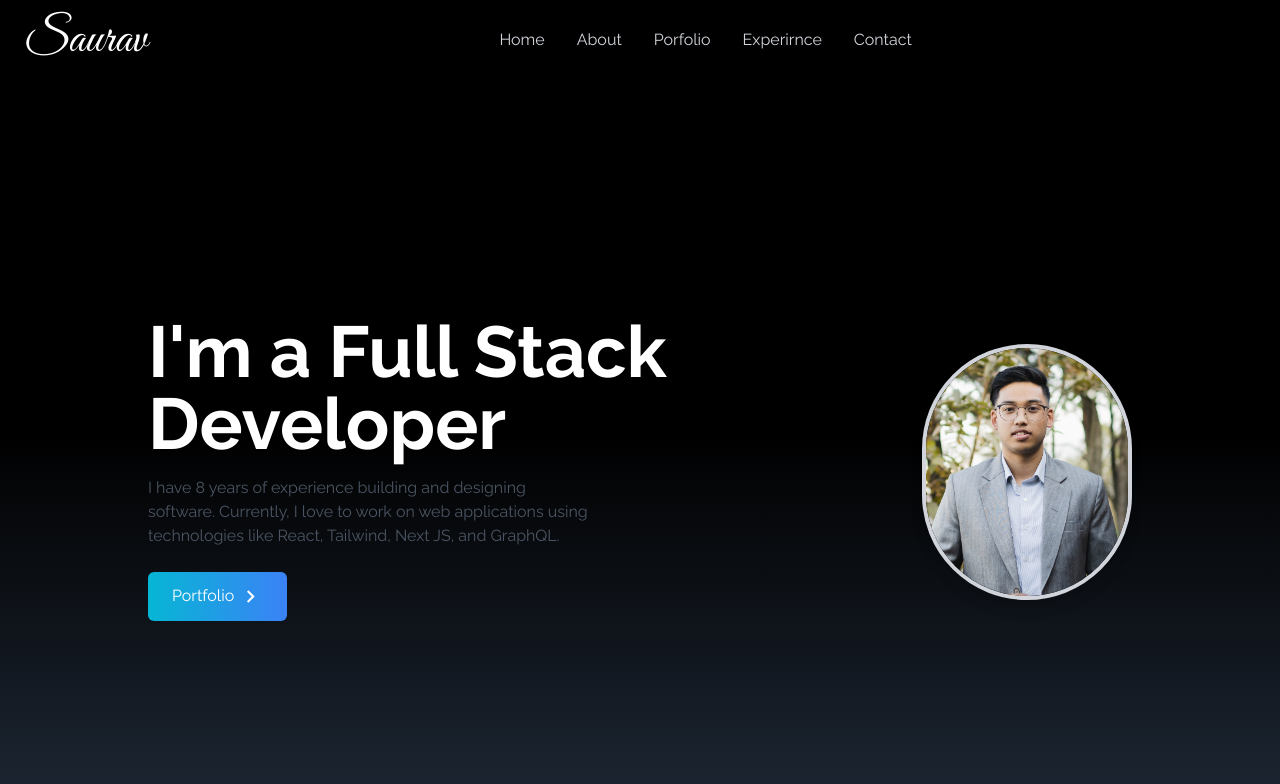
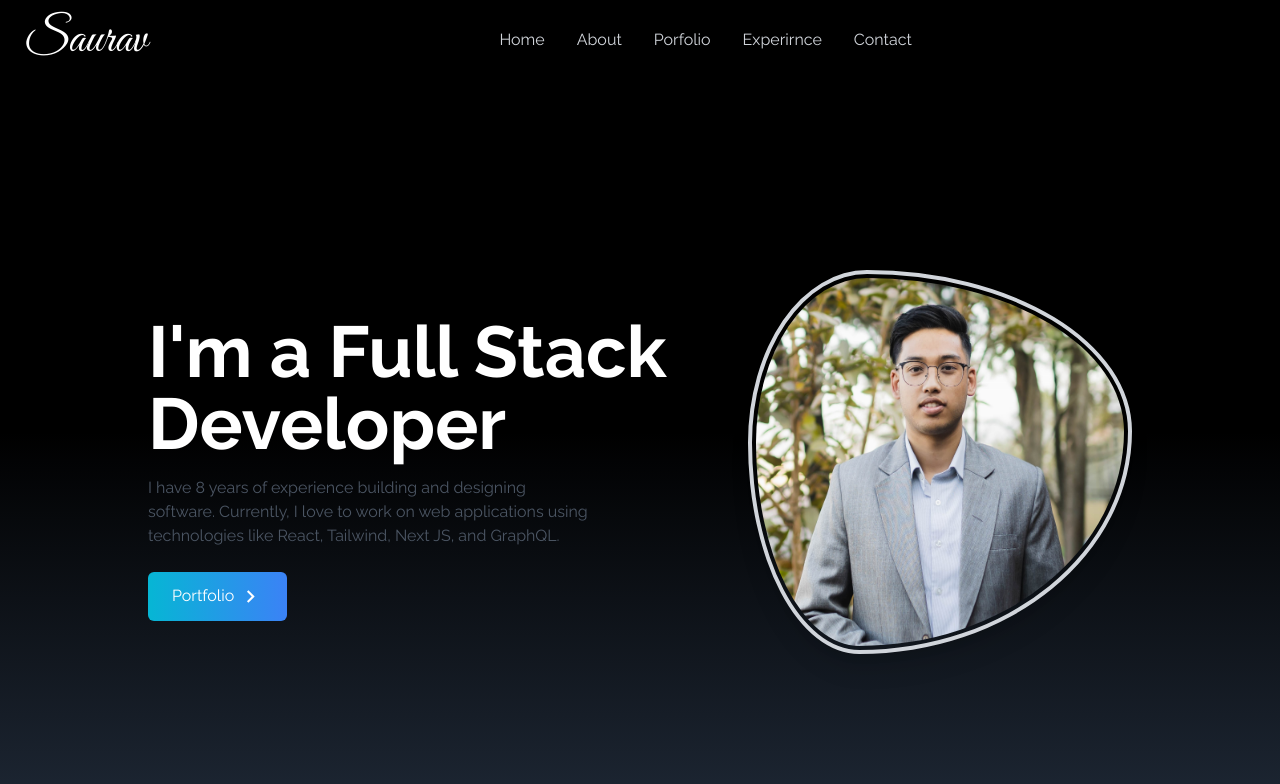
Before and after one commit to Sthasaurav/portfolio-, a React (Vite) app: page / in a window 1280 px wide. Shown: the top 784 px of the page. Built offline with nearby package versions, Linux system fonts and the light colour scheme.

Commit message:
shaped image

```diff
--- a/src/App.jsx
+++ b/src/App.jsx
@@ -4,6 +4,7 @@ import viteLogo from '/vite.svg'
 import './App.css'
 import NavBar from './components/NavBar'
 import Home from './components/Home'
+import SocialLink from './components/SocialLink'
 
 function App() {
   const [count, setCount] = useState(0)
@@ -12,6 +13,7 @@ function App() {
     <>
       <NavBar />
       <Home/>
+      <SocialLink/>
 
     </>
   )
--- a/src/components/Home.jsx
+++ b/src/components/Home.jsx
@@ -28,11 +28,14 @@ const Home = () => {
                     </div>
                 </div>
 
-        <div className="relative">
+                <div className="relative ">
                     <img
                         src={HeroImage}
                         alt="my profile"
-            className="rounded-full w-48 h-48 md:w-64 md:h-64 object-cover border-4 border-gray-300 shadow-lg top-10"
+                        className="w-60 h-60 md:min-w-96 md:h-96 border-4 border-gray-300 shadow-xl  hover:-backdrop-hue-rotate-90 transition duration-500 mt-[-20px] ml-10 p-1"
+                        style={{
+                            borderRadius: "31% 69% 71% 29% / 45% 42% 58% 55%  ",
+                        }}
                     />
                 </div>
             </div>
--- /dev/null
+++ b/src/components/SocialLink.jsx
@@ -0,0 +1,11 @@
+import React from 'react'
+
+function SocialLink() {
+  return (
+    <div>
+      <a href=""></a>
+    </div>
+  )
+}
+
+export default SocialLink
```
Lines whose indentation alone changed are shown as unchanged.
